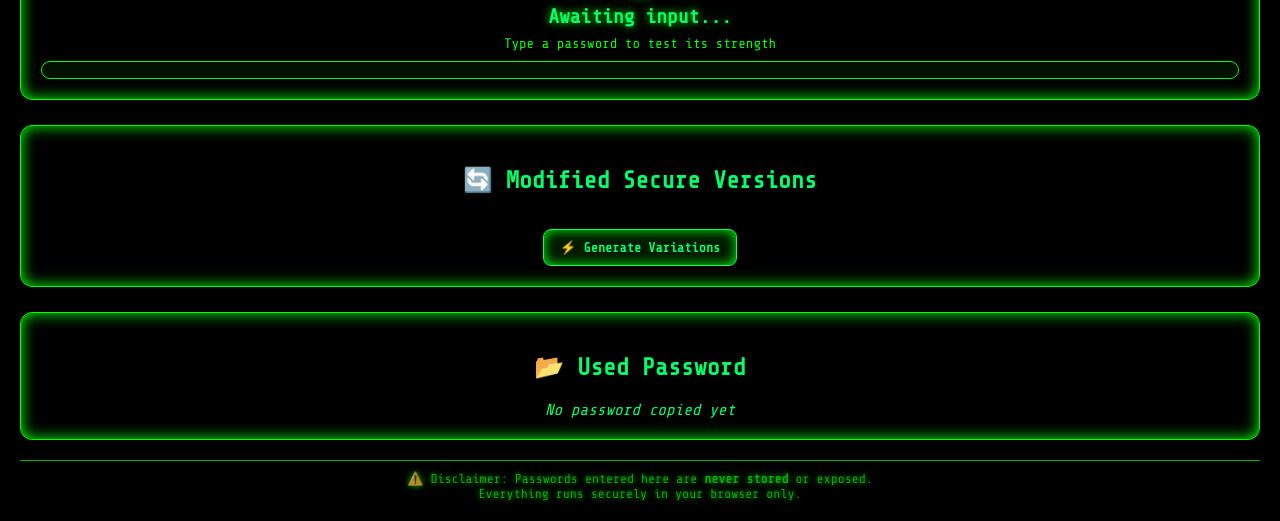
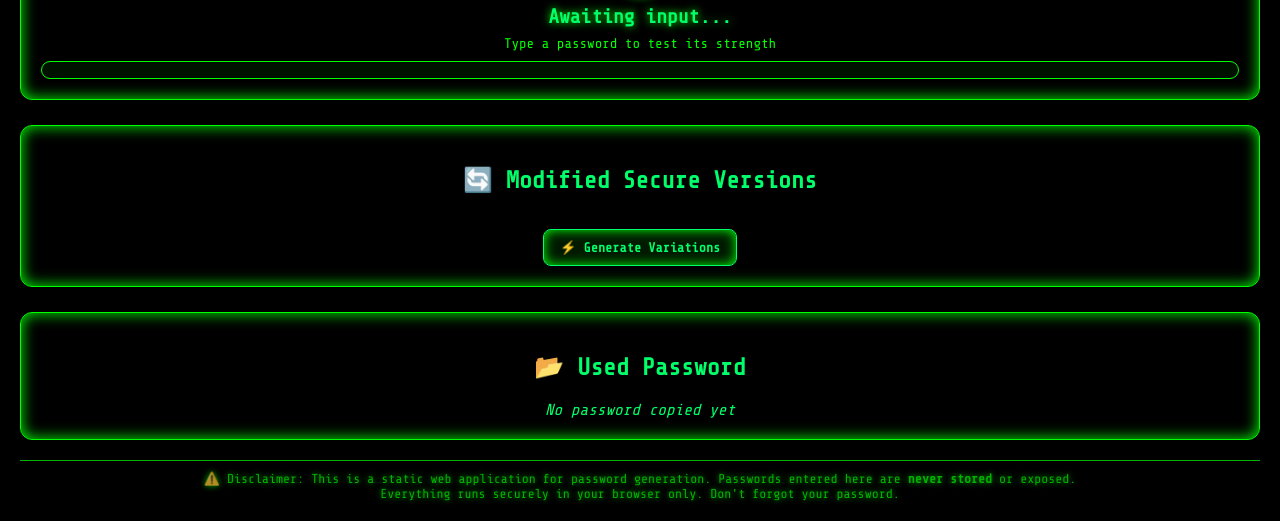
Before and after one commit to yogeshkhot1/password-strength-tester, a plain HTML site: page index.html in a window 1280 px wide. Shown: the part 359-880 px from the top of the page. Drawn offline with nearby package versions, Linux system fonts and the light colour scheme.

Commit message:
Update index.html

```diff
--- a/index.html
+++ b/index.html
@@ -166,8 +166,8 @@
   </div>
 
   <div class="disclaimer">
-    ⚠️ Disclaimer: Passwords entered here are <b>never stored</b> or exposed.<br>
-    Everything runs securely in your browser only.
+    ⚠️ Disclaimer: This is a static web application for password generation. Passwords entered here are <b>never stored</b> or exposed.<br>
+    Everything runs securely in your browser only. Don't forgot your password.
   </div>
 
 <script>
```
